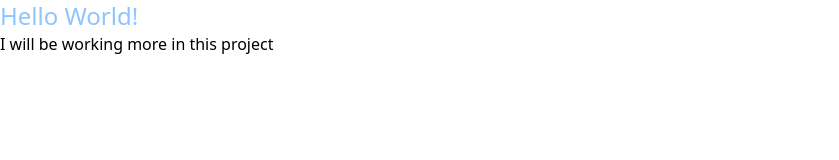
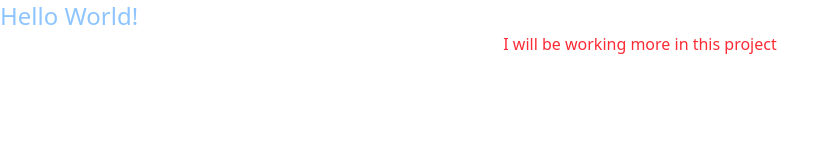
Before and after one commit to evbomwan/article-preview-component-master, a website built with Vite: page index.html in a window 1280 px wide. Shown: the whole page, without its empty margins (0-839 px from the left). Built offline with nearby package versions, Linux system fonts and the light colour scheme.

Commit message:
testing page deployment

```diff
--- a/index.html
+++ b/index.html
@@ -8,7 +8,7 @@
   </head>
   <body>
     <div class="text-2xl text-blue-300">Hello World!</div>
-    <p>I will be working more in this project</p>
+    <p class="text-center m-auto text-4 text-red-500">I will be working more in this project</p>
     <script type="module" src="/src/main.js"></script>
   </body>
 </html>
```
